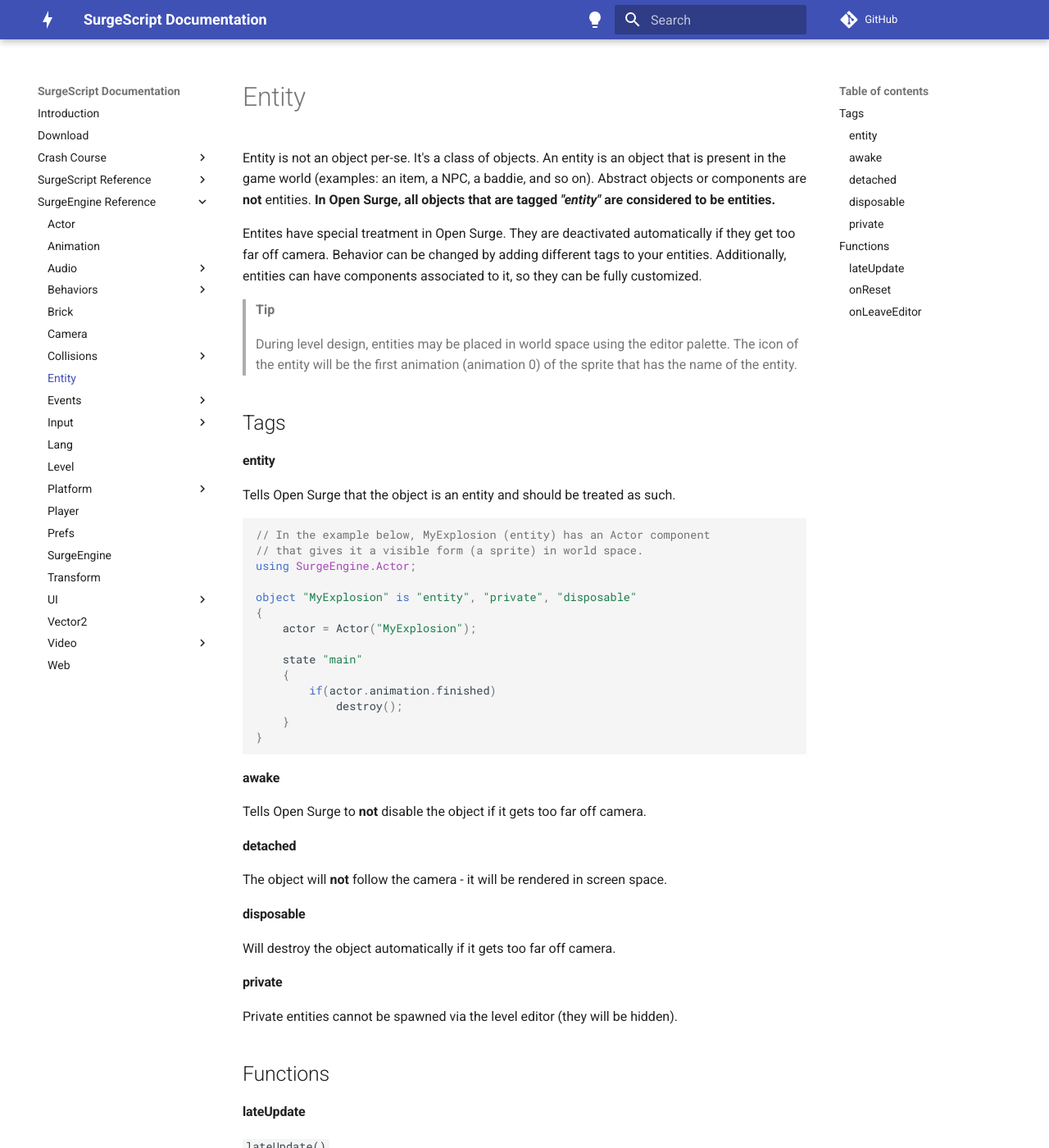
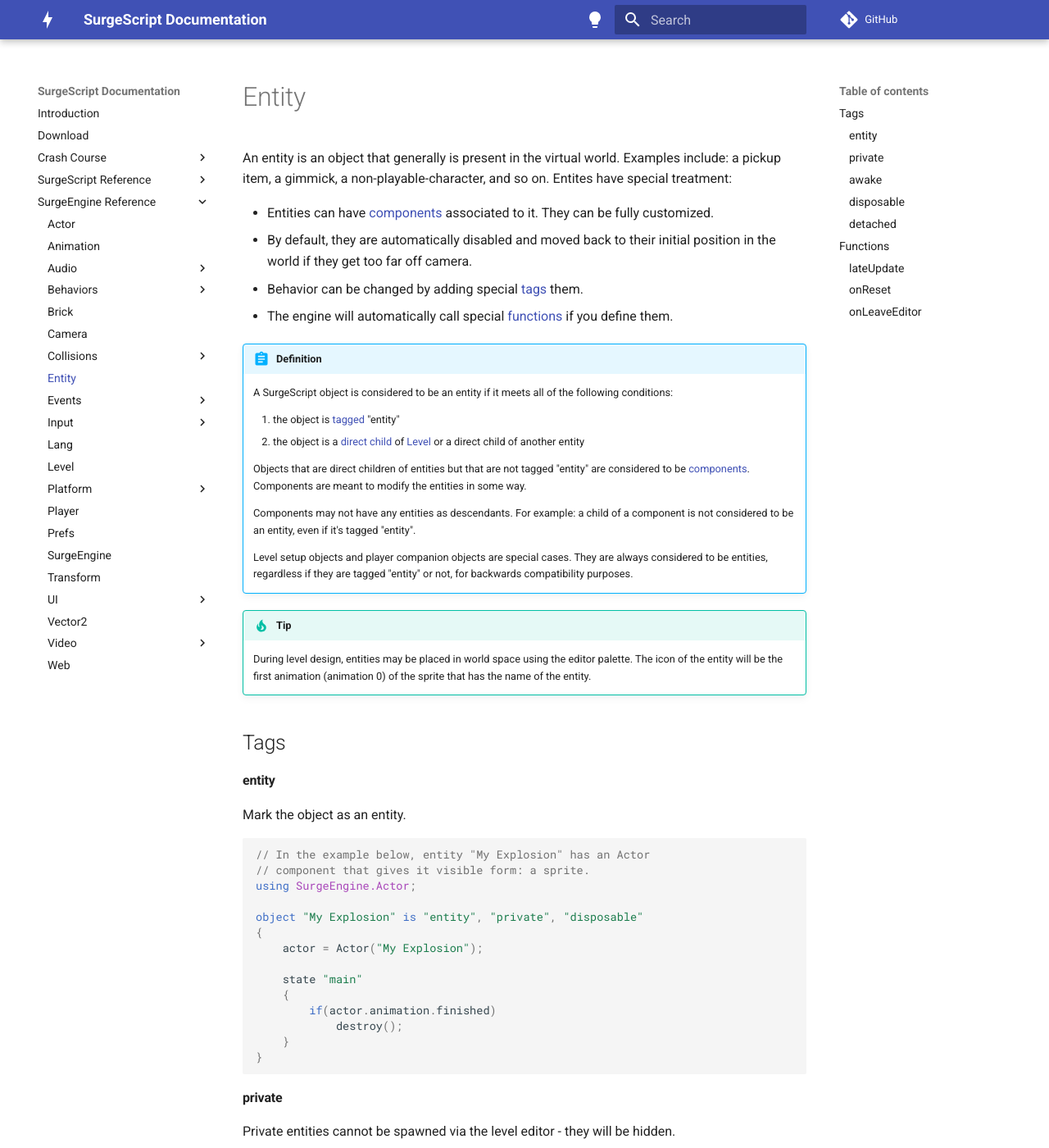
Before and after one commit to alemart/surgescript, an MkDocs documentation site: the page built from docs/engine/entity.md, in a window 1280 px wide and 1400 px high. Shown: the whole window at 82% size. Built offline with MkDocs 1.6.1 and Material for MkDocs 9.7.7, drawn with Linux system fonts in a browser that asks for light colours; comment, search, counter and statistics services are not loaded; some of the changed text lies outside the part shown.

Commit message:
Docs: write a new definition for entities (SurgeEngine)

````diff
--- a/docs/engine/entity.md
+++ b/docs/engine/entity.md
@@ -1,29 +1,45 @@
 Entity
 ======
 
-Entity is not an object per-se. It's a class of objects. An entity is an object that is present in the game world (examples: an item, a NPC, a baddie, and so on). Abstract objects or components are **not** entities. **In Open Surge, all objects that are tagged *"entity"* are considered to be entities.**
+An entity is an object that generally is present in the virtual world. Examples include: a pickup item, a gimmick, a non-playable-character, and so on. Entites have special treatment:
 
-Entites have special treatment in Open Surge. They are deactivated automatically if they get too far off camera. Behavior can be changed by adding different tags to your entities. Additionally, entities can have components associated to it, so they can be fully customized.
+* Entities can have [components](/tutorials/components) associated to it. They can be fully customized.
+* By default, they are automatically disabled and moved back to their initial position in the world if they get too far off camera.
+* Behavior can be changed by adding special [tags](#tags) them.
+* The engine will automatically call special [functions](#functions) if you define them.
 
-> **Tip**
->
-> During level design, entities may be placed in world space using the editor palette. The icon of the entity will be the first animation (animation 0) of the sprite that has the name of the entity.
+!!! abstract "Definition"
+
+    A SurgeScript object is considered to be an entity if it meets all of the following conditions:
+
+    1. the object is [tagged](/tutorials/tags) "entity"
+    2. the object is a [direct child](/tutorials/object_tree) of [Level](/engine/level) or a direct child of another entity
+
+    Objects that are direct children of entities but that are not tagged "entity" are considered to be [components](/tutorials/components). Components are meant to modify the entities in some way.
+
+    Components may not have any entities as descendants. For example: a child of a component is not considered to be an entity, even if it's tagged "entity".
+
+    Level setup objects and player companion objects are special cases. They are always considered to be entities, regardless if they are tagged "entity" or not, for backwards compatibility purposes.
+
+!!! tip
+
+    During level design, entities may be placed in world space using the editor palette. The icon of the entity will be the first animation (animation 0) of the sprite that has the name of the entity.
 
 Tags
 ----
 
 #### entity
 
-Tells Open Surge that the object is an entity and should be treated as such.
+Mark the object as an entity.
 
 ```cs
-// In the example below, MyExplosion (entity) has an Actor component
-// that gives it a visible form (a sprite) in world space.
+// In the example below, entity "My Explosion" has an Actor
+// component that gives it visible form: a sprite.
 using SurgeEngine.Actor;
 
-object "MyExplosion" is "entity", "private", "disposable"
+object "My Explosion" is "entity", "private", "disposable"
 {
-    actor = Actor("MyExplosion");
+    actor = Actor("My Explosion");
 
     state "main"
     {
@@ -33,21 +49,22 @@
 }
 ```
 
+#### private
+
+Private entities cannot be spawned via the level editor - they will be hidden.
+
 #### awake
 
-Tells Open Surge to **not** disable the object if it gets too far off camera.
+Don't disable the object nor move it back to its initial position if it gets too far off camera.
+
+#### disposable
+
+The engine will automatically destroy the object if it gets too far off camera.
 
 #### detached
 
-The object will **not** follow the camera - it will be rendered in screen space.
+The object will not follow the camera. It will be rendered in screen space.
 
-#### disposable
-
-Will destroy the object automatically if it gets too far off camera.
-
-#### private
-
-Private entities cannot be spawned via the level editor (they will be hidden).
 
 
 Functions
@@ -80,7 +97,7 @@
 
 `onReset()`
 
-If an entity\* that has been placed in the level via the editor gets too far off camera, it will be deactivated and repositioned back to its spawn point (i.e., the place where it was originally). Whenever that happens, the engine will call this function if it's available in your entity. You may want to use this to reset the entity back to its initial state.
+If an entity that is not awake nor detached gets too far off camera, it will be automatically disabled and moved back to its initial position. Whenever that happens, the engine will call this function if it's available in your entity. You may use this function to reset the entity back to its initial state.
 
 **Note\*:** entities tagged as awake or detached are not affected.
 
@@ -128,4 +145,4 @@
 
 `onLeaveEditor()`
 
-If declared, function `onLeaveEditor()` will be called whenever the player leaves the level editor and returns to the game. This might be useful to reconfigure your objects.
+If declared, function `onLeaveEditor()` will be called whenever the player leaves the level editor and returns to the game. This may be useful to reconfigure your objects.
````
